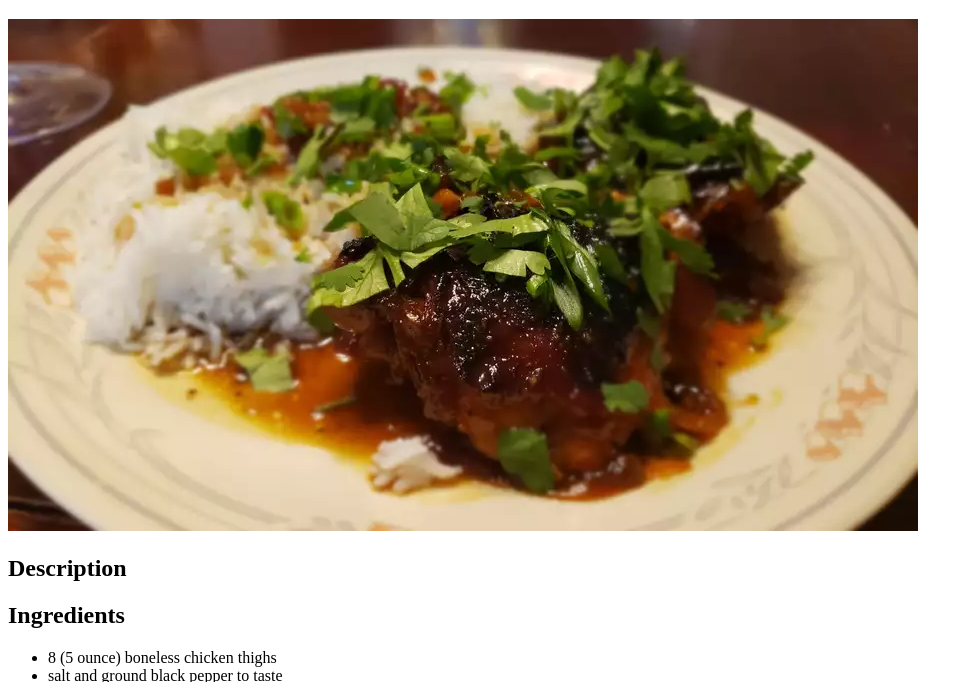
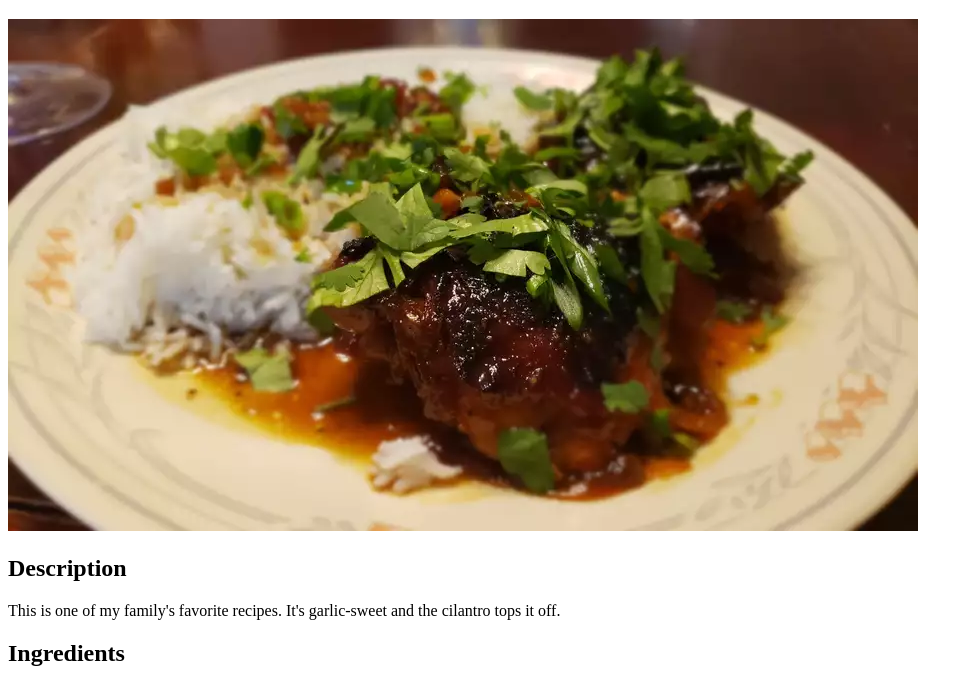
Before and after one commit to mdbruffey/odin-recipes, a plain HTML site: page recipes/honey-garlic-chicken-thighs.html in a window 1280 px wide. Shown: the part 61-743 px from the top of the page, without its empty margins (0-973 px from the left). Drawn offline with Linux system fonts and the light colour scheme.

Commit message:
Update Honey Garlic CHicken Thighs description

```diff
--- a/recipes/honey-garlic-chicken-thighs.html
+++ b/recipes/honey-garlic-chicken-thighs.html
@@ -10,9 +10,7 @@
     <h1>Honey Garlic Chicken Thigh</h1>
     <img src="../images/honey-garlic-chicken-thighs.webp" alt="Honey Garlic Chicken Thighs">
     <h2>Description</h2>
-    <p></p>
-
-    <p></p>
+    <p>This is one of my family's favorite recipes. It's garlic-sweet and the cilantro tops it off.</p>
     <h2>Ingredients</h2>
     <ul>
         <li>8 (5 ounce) boneless chicken thighs</li>
```
